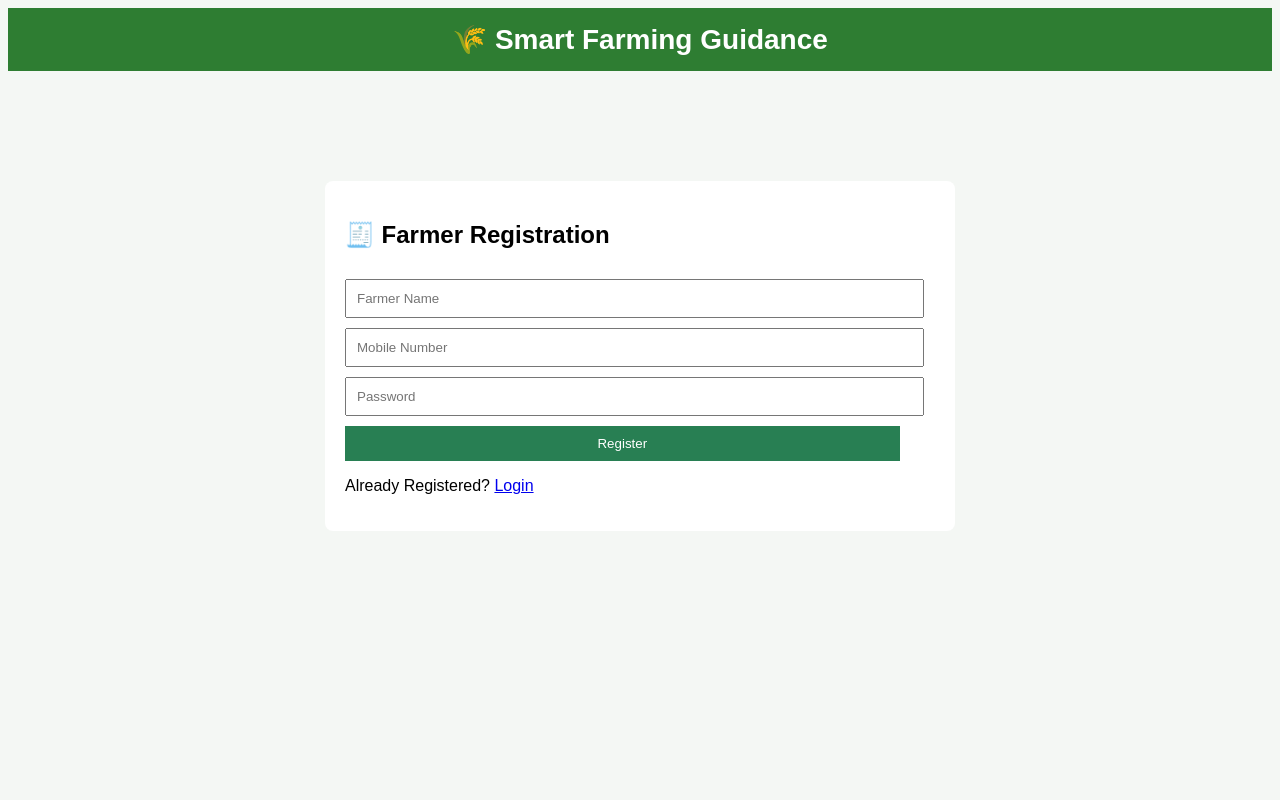
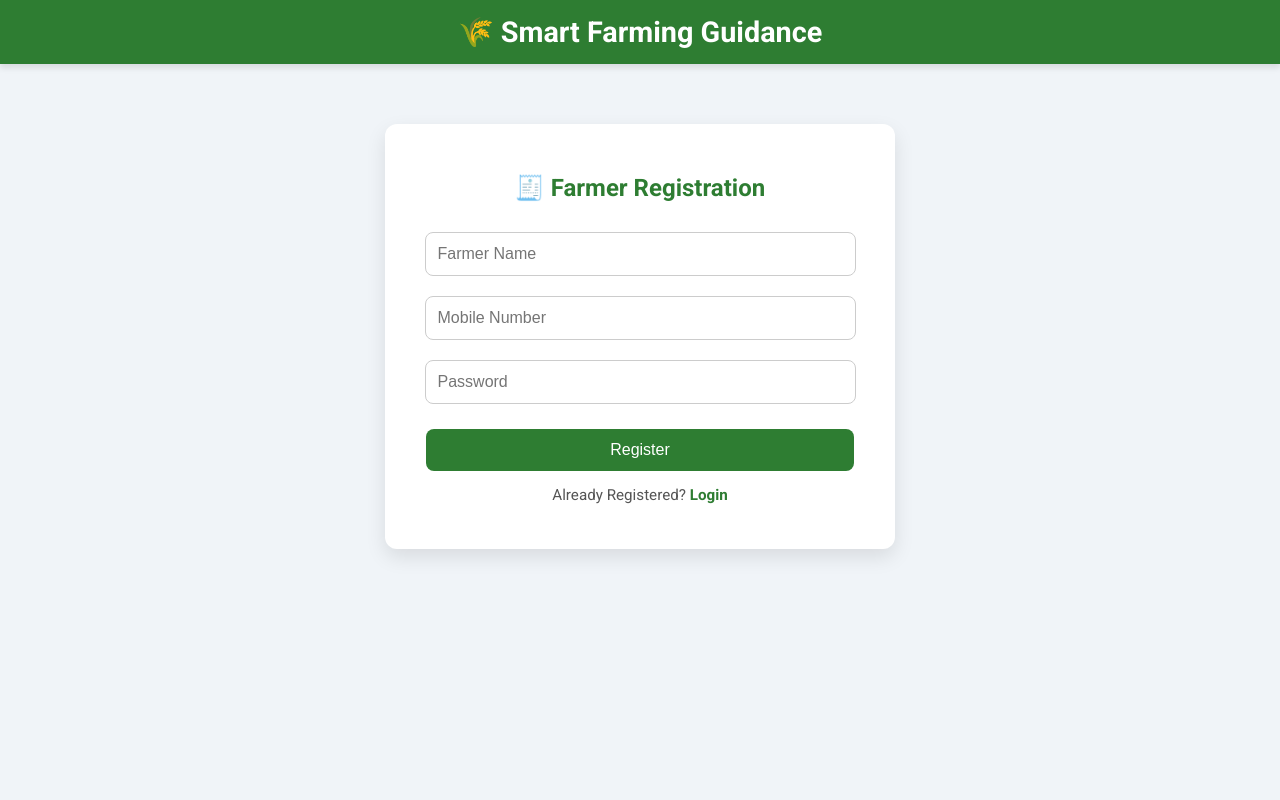
Before and after one commit to Kiran9240/Smart_Farmer, a Flask app: page /register in a window 1280 px wide. Run offline with Flask 3, Linux system fonts and the light colour scheme.

Commit message:
Update register.html

```diff
--- a/templates/register.html
+++ b/templates/register.html
@@ -1,45 +1,103 @@
 <!DOCTYPE html>
-<html>
+<html lang="en">
 <head>
-<title>Farmer Registration</title>
+<meta charset="UTF-8">
+<title>Smart Farmer Registration</title>
+<meta name="viewport" content="width=device-width, initial-scale=1.0">
 <style>
-body{font-family:Arial;background:#f4f7f4}
-.box{width:590px;margin:110px auto;background:#fff;padding:20px;border-radius:8px}
-input,button{width:94%;padding:10px;margin-top:10px}
-button{background:#287f53;color:white;border:none;}
-.navbar {
-  display: flex;
-  justify-content: center;
-  align-items: center;
-  background-color: #2e7d32;
-  padding: 15px 0;
+@import url('https://fonts.googleapis.com/css2?family=Roboto:wght@400;700&display=swap');
+
+body {
+  margin:0; font-family:'Roboto', sans-serif; background:#f0f4f8; display:flex; flex-direction:column; min-height:100vh;
 }
 
-.headline h1 {
-  color: white;
-  margin: 0;
-  font-size: 28px;
+/* ===== HEADER ===== */
+header {
+  background:#2e7d32; color:#fff; padding:15px 30px; text-align:center;
+  box-shadow:0 4px 6px rgba(0,0,0,0.1);
+}
+header h1 { margin:0; font-size:1.8em; }
+
+/* ===== REGISTER BOX ===== */
+.register-box {
+  background:#fff; max-width:450px; width:90%; margin:60px auto; padding:30px; border-radius:12px;
+  box-shadow:0 8px 20px rgba(0,0,0,0.1); text-align:center;
+}
+.register-box h2 { margin-bottom:20px; color:#2e7d32; }
+
+/* ===== INPUTS ===== */
+input {
+  width:90%; padding:12px; margin:10px 0; border:1px solid #ccc; border-radius:8px; font-size:1em;
+}
+button {
+  width:95%; padding:12px; margin-top:15px; border:none; border-radius:8px;
+  background:#2e7d32; color:#fff; font-size:1em; cursor:pointer; transition:0.3s;
+}
+button:hover { background:#1b5e20; }
+
+/* ===== LINKS ===== */
+p { margin-top:15px; font-size:0.95em; color:#555; }
+p a { color:#2e7d32; text-decoration:none; font-weight:bold; }
+p a:hover { text-decoration:underline; }
+
+@media(max-width:480px){
+  .register-box { padding:20px; margin:40px auto; }
 }
 </style>
 </head>
 <body>
-<nav class="navbar">
-<div class="headline">
-  <h1>🌾 <b>Smart Farming Guidance</b></h1>
-</div>
-</nav>
-<div class="box">
+
+<header>
+  <h1>🌾 Smart Farming Guidance</h1>
+</header>
+
+<div class="register-box">
   <h2>🧾 Farmer Registration</h2>
 
-<form method="post">
+  <form id="registerForm">
     <input type="text" name="name" placeholder="Farmer Name" required>
     <input type="text" name="mobile" placeholder="Mobile Number" required>
     <input type="password" name="password" placeholder="Password" required>
-<button>Register</button>
+    <button type="submit">Register</button>
   </form>
 
   <p>Already Registered? <a href="/login">Login</a></p>
 </div>
 
+<script>
+// Fetch API for registration
+const registerForm = document.getElementById('registerForm');
+
+registerForm.addEventListener('submit', async (e) => {
+  e.preventDefault();
+
+  const formData = {
+    name: registerForm.name.value,
+    mobile: registerForm.mobile.value,
+    password: registerForm.password.value
+  };
+
+  try {
+    const response = await fetch('https://smart-farmer.onrender.com/register', {
+      method: 'POST',
+      headers: { 'Content-Type': 'application/json' },
+      body: JSON.stringify(formData)
+    });
+
+    const data = await response.json();
+
+    if (response.ok) {
+      alert('Registration Successful! Please login.');
+      window.location.href = '/login'; // Redirect to login page
+    } else {
+      alert(data.message || 'Registration failed');
+    }
+  } catch (error) {
+    console.error('Error:', error);
+    alert('Server error. Please try again later.');
+  }
+});
+</script>
+
 </body>
 </html>
```
Lines whose indentation alone changed are shown as unchanged.
